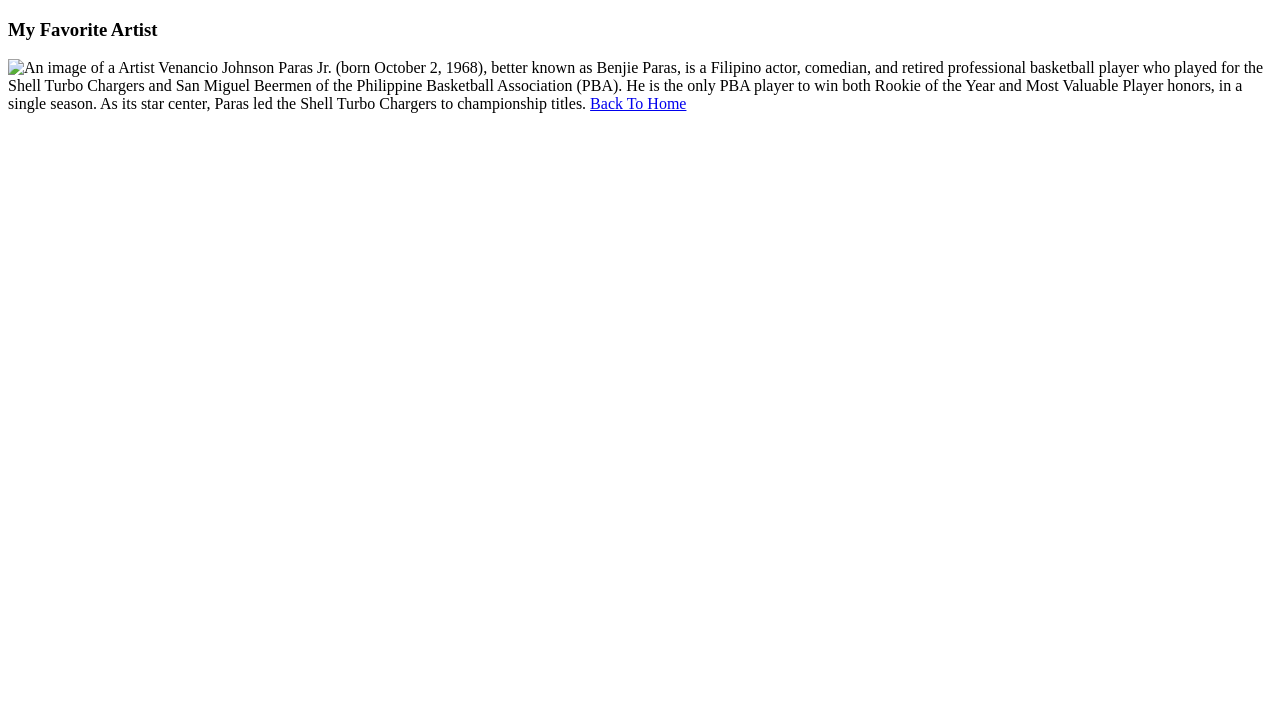
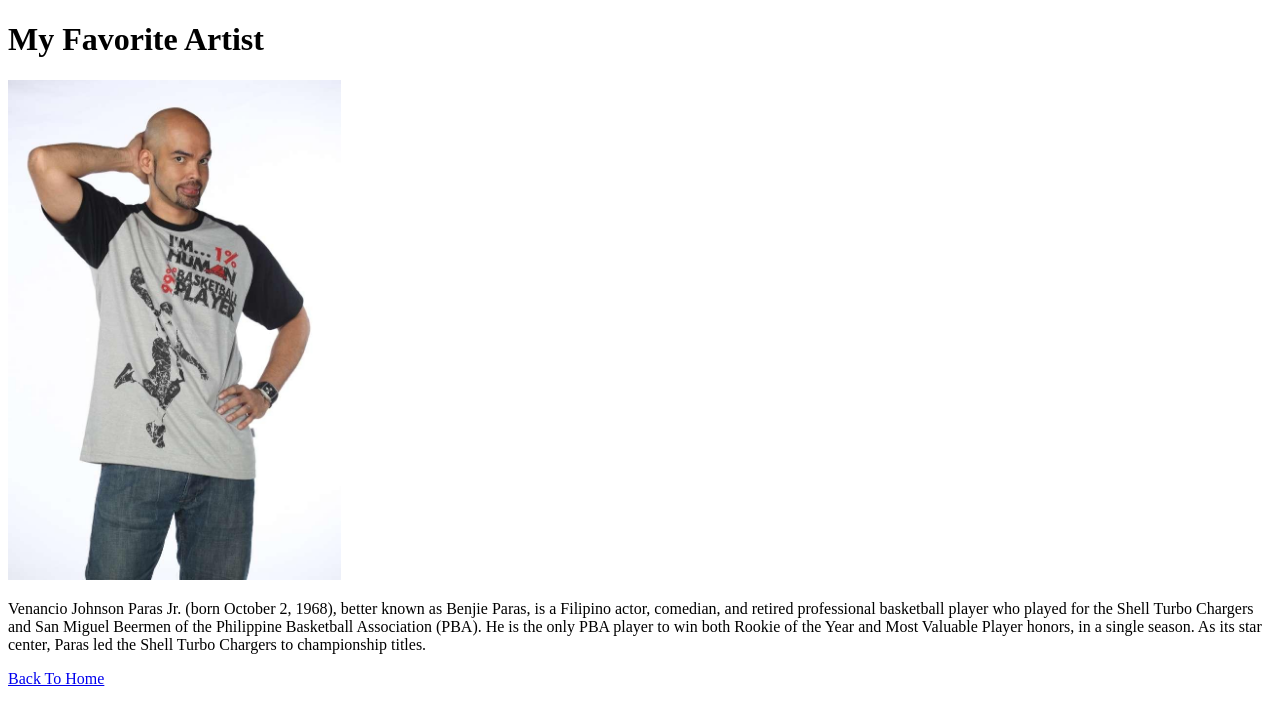
Before and after one commit to NATOY1235/Lithium-1Q-Lab-1--Soberano-., a plain HTML site: page artist.html in a window 1280 px wide. Drawn offline with Linux system fonts and the light colour scheme; files whose address does not match are found by name.

Commit message:
Update artist.html

```diff
--- a/artist.html
+++ b/artist.html
@@ -1,20 +1,20 @@
 <!DOCTYPE html>
 <html>
     <head>
-        <title>My First Webpage</title>
+        <title>My Favorite Artist</title>
 
         <meta charset="UTF-8">
         <meta name="author" content="">
 
     </head>
     <body>
-         <H3>My Favorite Artist</H3>
-           <img src="images/images.jpg"
-             width="600"
-             height="300"
+         <H1>My Favorite Artist</H1>
+           <img src="C:\Users\admin\Desktop\images\images.jpg"
+             width="auto"
+             height="500"
              alt="An image of a Artist"
              title="Benji paras">
-        Venancio Johnson Paras Jr. (born October 2, 1968), better known as Benjie Paras, is a Filipino actor, comedian, and retired professional basketball player who played for the Shell Turbo Chargers and San Miguel Beermen of the Philippine Basketball Association (PBA). He is the only PBA player to win both Rookie of the Year and Most Valuable Player honors, in a single season. As its star center, Paras led the Shell Turbo Chargers to championship titles.
+        <p>Venancio Johnson Paras Jr. (born October 2, 1968), better known as Benjie Paras, is a Filipino actor, comedian, and retired professional basketball player who played for the Shell Turbo Chargers and San Miguel Beermen of the Philippine Basketball Association (PBA). He is the only PBA player to win both Rookie of the Year and Most Valuable Player honors, in a single season. As its star center, Paras led the Shell Turbo Chargers to championship titles.</p>
 
        <a href="index.html">Back To Home</a>
     </body>
```
